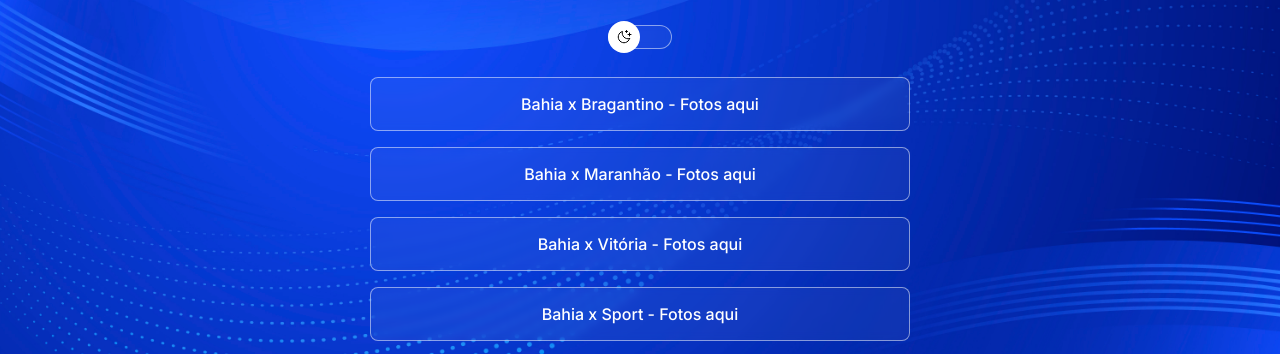
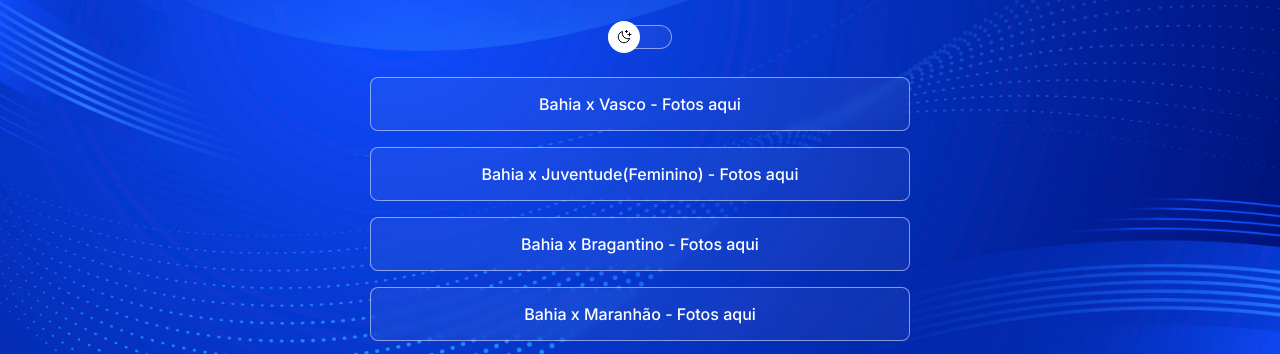
Before and after one commit to marciorso20/comunidadedobahia, a website: page index.html in a window 1280 px wide. Shown: the part 231-585 px from the top of the page. Drawn offline with nearby package versions, Linux system fonts and the light colour scheme.

Commit message:
Foi adicionado dois links dos jogos Bahia x Juventude e Bahia x Vasco

```diff
--- a/index.html
+++ b/index.html
@@ -30,6 +30,12 @@
       </div>
 
       <ul>
+        <li>
+          <a href="https://marcioroberto.fotop.com.br/fotos/eventos/index/evento/107186">Bahia x Vasco - Fotos aqui</a>
+        </li>
+        <li>
+          <a href="https://marcioroberto.fotop.com.br/fotos/eventos/index/evento/104396">Bahia x Juventude(Feminino) - Fotos aqui</a>
+        </li>
         <li>
           <a href="https://marcioroberto.fotop.com.br/fotos/eventos/index/evento/100926">Bahia x Bragantino - Fotos aqui</a>
         </li>
```
